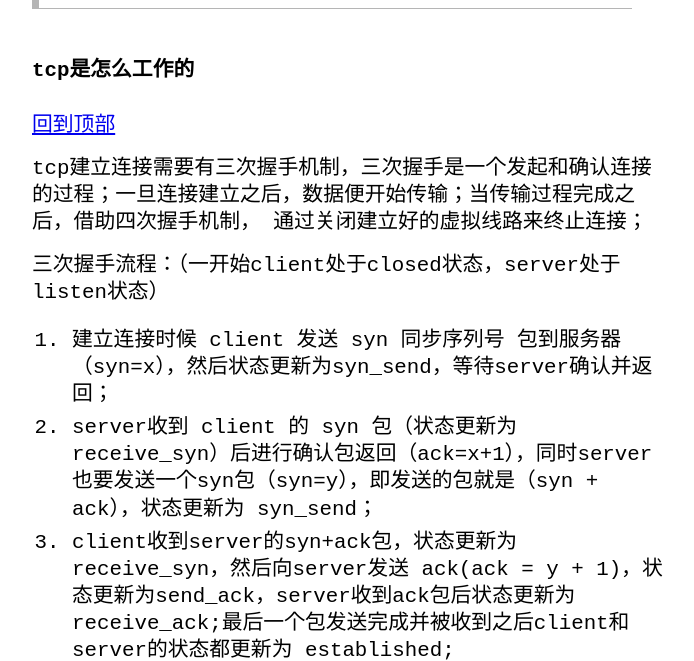
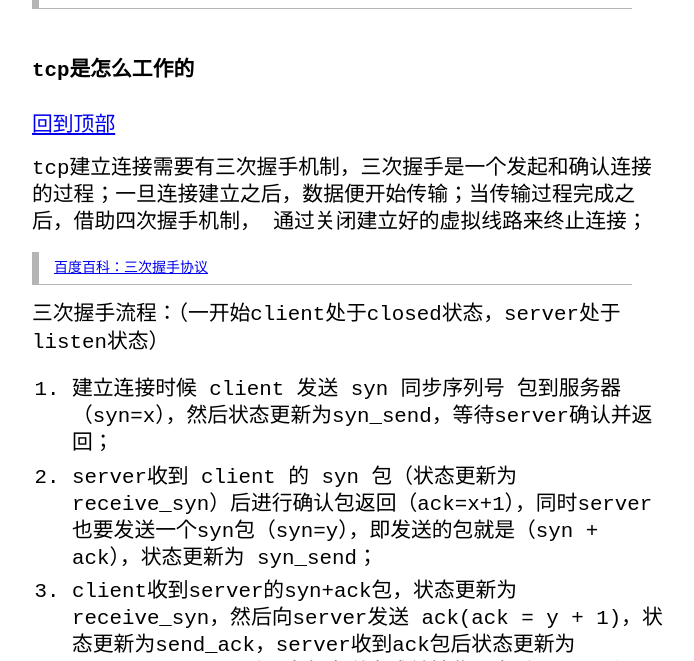
Before and after one commit to kvsur/kvsur.github.io, a Jekyll site: the page built from _posts/2021-06-07-network-TCPvsUPD.md, in a window 1280 px wide and 900 px high, scrolled down 4488 px, cut to the strip 0-661 px from the top of the window. Shown: the whole strip, without its empty margins (288-982 px from the left). Built offline with Jekyll 4.4.1, drawn with Linux system fonts in a browser that asks for light colours.

Commit message:
Udpate add reference

```diff
--- a/_posts/2021-06-07-network-TCPvsUPD.md
+++ b/_posts/2021-06-07-network-TCPvsUPD.md
@@ -79,6 +79,8 @@ udp协议的工作方式几乎与tcp相似，不同的是udp摒弃了所有的
 [回到顶部](#tcp对比udp有什么不同之处)
 
 tcp建立连接需要有三次握手机制，三次握手是一个发起和确认连接的过程；一旦连接建立之后，数据便开始传输；当传输过程完成之后，借助四次握手机制， 通过关闭建立好的虚拟线路来终止连接；
+
+> [百度百科：三次握手协议](https://baike.baidu.com/item/%E4%B8%89%E6%AC%A1%E6%8F%A1%E6%89%8B%E5%8D%8F%E8%AE%AE)
 
 三次握手流程：（一开始client处于closed状态，server处于listen状态）
 1. 建立连接时候 client 发送 syn 同步序列号 包到服务器（syn=x），然后状态更新为syn_send，等待server确认并返回；
```
